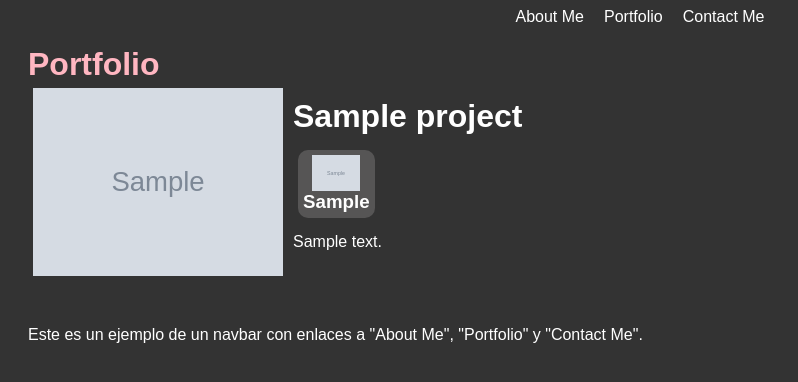
After one commit to AmirDanielBenitez/web_cv_amirbenitez, a Django app: page /portfolio/ in a window 1280 px wide. The commit adds this page. Shown: the top 382 px of the page, without its empty margins (0-798 px from the left). Run offline with Django 4.2, Linux system fonts and the light colour scheme; tables that the repository leaves empty hold one stand-in row (values such as "Sample post"); grey boxes marked "Sample" are stand-in pictures; some libraries are stand-ins or nearby versions.

Commit message:
feat: Implement initial design for Portfolio list page and update model accordingly

```diff
--- a/core/templates/core/base.html
+++ b/core/templates/core/base.html
@@ -11,11 +11,12 @@
       href="https://cdnjs.cloudflare.com/ajax/libs/font-awesome/6.5.2/css/all.min.css"
     />
     <link rel="stylesheet" href={% static "core/styles.css" %}>
+    {% block extra_css %}{% endblock %}
   </head>
   <body>
     <div class="navbar">
       <a href="#about">About Me</a>
-      <a href="#portfolio">Portfolio</a>
+      <a href="portfolio">Portfolio</a>
       <a href="#contact">Contact Me</a>
     </div>
 
--- a/core/views.py
+++ b/core/views.py
@@ -3,6 +3,7 @@
 from django.views.generic.base import TemplateView
 from resume.models import PersonalData, Skill, Experience
 from contact.models import ContactData
+from portfolio.models import Project
 # Create your views here.
 class HomePage(TemplateView):
     template_name='core/home_page.html'
@@ -13,9 +14,11 @@
         contactData = ContactData.get_solo()
         skills = Skill.objects.all()
         experiences = Experience.objects.order_by('start_date')
+        projects = Project.objects.all()
         context["name"] = f'{personalData.first_name} {personalData.last_name}'
         context["personal_data"] = personalData
         context["contact_data"] = contactData
         context["skills"] = skills
         context["experiences"] = experiences
+        context["projects"] = projects
         return context
--- a/portfolio/models.py
+++ b/portfolio/models.py
@@ -1,4 +1,6 @@
 from django.db import models
+from ckeditor.fields import RichTextField
+from resume.models import Skill
 
 # Create your models here.
 class Project (models.Model):
@@ -11,9 +13,12 @@
 
     name = models.CharField(max_length=100)
     short_description = models.CharField(max_length=150)
-    description = models.TextField(blank=True)
+    description = RichTextField(blank=True)
     thumbnail = models.ImageField(upload_to='media/portfolio/', blank=True, null=True)
     platform = models.CharField(max_length=10, choices=PLATFORM_CHOICES)
+    skills = models.ManyToManyField(Skill)
+    code_url = models.URLField(max_length=200, null=True, blank=True)
+    project_url = models.URLField(max_length=200, null=True, blank=True)
 
     def __str__(self):
         return self.name
--- /dev/null
+++ b/portfolio/static/portfolio/styles.css
@@ -0,0 +1,60 @@
+.my-projects-pp{
+    display: flex;
+    flex-direction: column;
+    align-items: start;
+    margin: 20px;
+}
+
+.project-item-pp {
+    display: flex;
+    flex-direction: row;
+    justify-content: center;
+    margin: 5px;
+}
+
+.project-picture-pp {
+    width: 250px;
+    height: auto;
+    transition: transform 0.3s;
+    margin: 0 10px 0 0;
+}
+
+.project-picture-pp:hover {
+    cursor: pointer;
+}
+
+.my-skills-pp{
+    display: flex;
+    flex-wrap: wrap;
+    justify-content: start;
+}
+
+.skill-item-pp{
+    display: flex;
+    justify-content: space-evenly;
+    flex-direction: column;
+    justify-items: center;
+    align-items: center;
+    padding: 5px;
+    margin: 5px;
+    border-radius: 10px;
+    background-color: var(--background-item-color);
+}
+
+.skill-picture{
+    height: auto;
+    width: 3em;
+}
+
+@media screen and (max-width: 768px) {
+    .project-item-pp {
+        flex-direction: column;
+        align-items: center;
+    }
+    .project-content-pp{
+        display: flex;
+        flex-direction: column;
+        align-items: center;
+    }
+
+}
--- /dev/null
+++ b/portfolio/templates/portfolio/portfolio_page.html
@@ -0,0 +1,34 @@
+{% extends "core/base.html" %} {% load static %} {% block extra_css %}
+<link rel="stylesheet" href="{% static 'portfolio/styles.css' %}" />
+{% endblock %} {% block content %}
+<div>
+  <div class="my-projects-pp">
+    <h1 class="highlight-color">Portfolio</h1>
+    {% for project in projects %}
+    <div class="project-item-pp">
+      <img
+        class="project-picture-pp"
+        src="/media/{{project.thumbnail}}"
+        alt="{{project.name}}"
+      />
+      <div class="project-content-pp">
+        <h1 class="separator">{{project.name}}</h1>
+        <div class="my-skills-pp separator">
+          {% for skill in skills %}
+          <div class="skill-item-pp">
+            <img
+              class="skill-picture"
+              src="/media/{{skill.logo}}"
+              alt="{{skill.skill}}"
+            />
+            <h3>{{skill.skill}}</h3>
+          </div>
+          {% endfor %}
+        </div>
+        {{project.description | safe}}
+      </div>
+    </div>
+    {% endfor %}
+  </div>
+</div>
+{% endblock content %}
--- /dev/null
+++ b/portfolio/urls.py
@@ -0,0 +1,6 @@
+from django.urls import path
+from . import views
+
+urlpatterns = [
+    path("", views.PorfolioPage.as_view(), name="portfolio-page"),
+]
--- a/portfolio/views.py
+++ b/portfolio/views.py
@@ -1,3 +1,16 @@
 from django.shortcuts import render
+from django.views.generic.base import TemplateView
+from .models import Project
+from resume.models import Skill
 
 # Create your views here.
+class PorfolioPage(TemplateView):
+    template_name='portfolio/portfolio_page.html'
+
+    def get_context_data(self, **kwargs):
+        context = super().get_context_data(**kwargs)
+        projects = Project.objects.all()
+        skills = Skill.objects.all()
+        context["projects"] = projects
+        context["skills"] = skills
+        return context
--- a/web_cv_amirbenitez/urls.py
+++ b/web_cv_amirbenitez/urls.py
@@ -22,6 +22,7 @@
 urlpatterns = [
     path('admin/', admin.site.urls),
     path('', include('core.urls')),
+    path('portfolio/', include('portfolio.urls')),
 ]
 
 urlpatterns += static(settings.MEDIA_URL, document_root=settings.MEDIA_ROOT)
```
Also changed, not shown: core/static/core/styles.css (+49 -0 lines), core/templates/core/home_page.html (+18 -0 lines), portfolio/migrations/0003_auto_20240511_2150.py (added), portfolio/migrations/0004_auto_20240511_2153.py (added).
